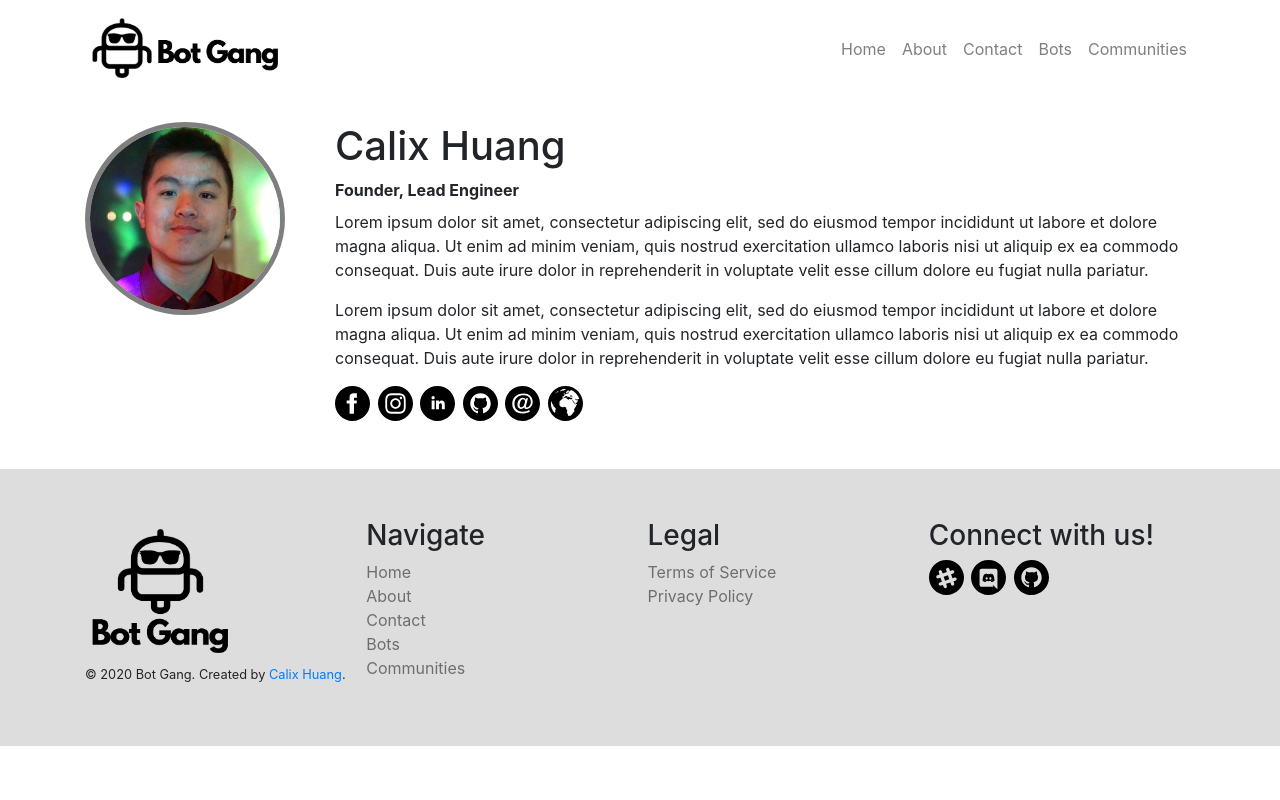
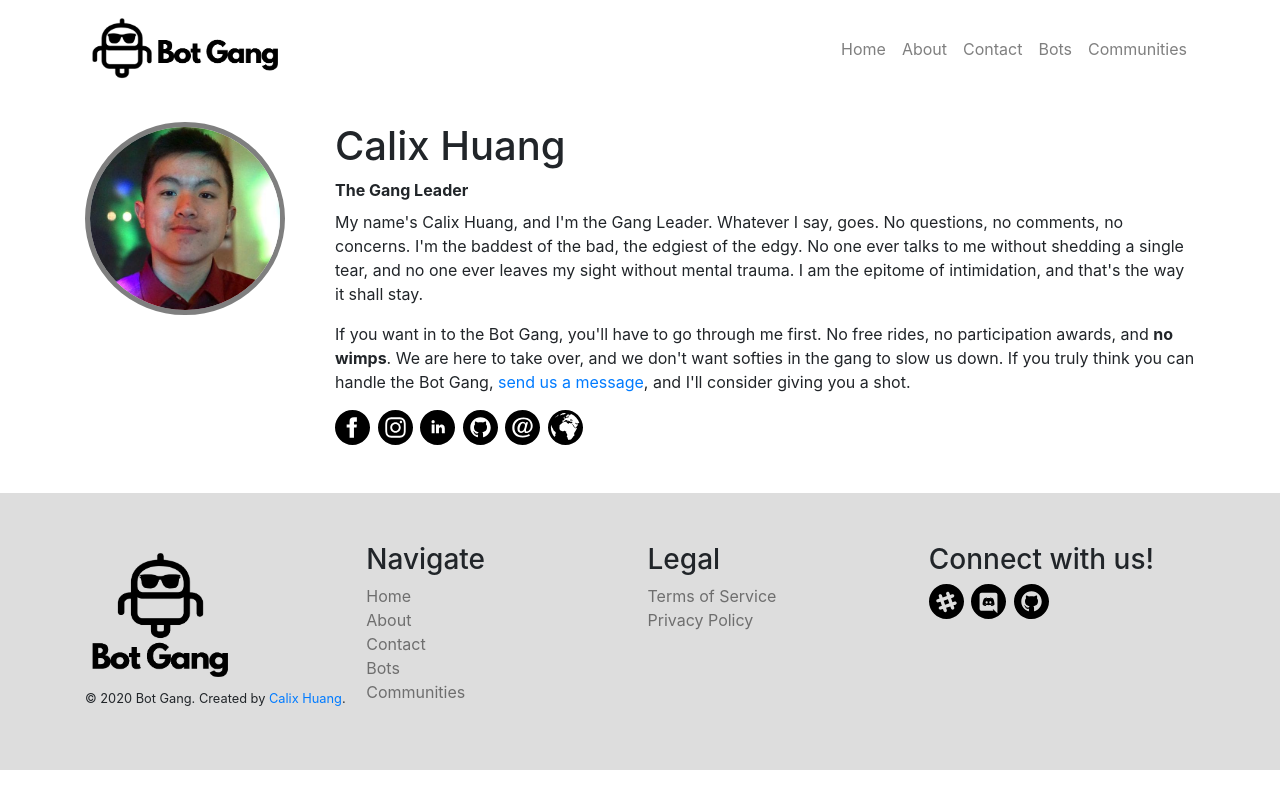
Before and after one commit to calixo888/botgang, a Next.js app: page /about in a window 1280 px wide. Built offline with nearby package versions, Linux system fonts and the light colour scheme.

Commit message:
added content to about

```diff
--- a/pages/about.js
+++ b/pages/about.js
@@ -1,4 +1,5 @@
 import Head from 'next/head'
+import Link from 'next/link'
 import Layout from '../components/layouts/Layout'
 
 export default () => {
@@ -9,30 +10,32 @@ export default () => {
 
         <div>
           <h1>Calix Huang</h1>
-          <p className="mb-2"><strong>Founder, Lead Engineer</strong></p>
+          <p className="mb-2"><strong>The Gang Leader</strong></p>
           <p>
-            Lorem ipsum dolor sit amet, consectetur adipiscing elit, sed do eiusmod tempor incididunt ut labore et dolore magna aliqua. Ut enim ad minim veniam, quis nostrud exercitation ullamco laboris nisi ut aliquip ex ea commodo consequat. Duis aute irure dolor in reprehenderit in voluptate velit esse cillum dolore eu fugiat nulla pariatur.
+            My name's Calix Huang, and I'm the Gang Leader. Whatever I say, goes. No questions, no comments, no concerns. I'm the baddest of the bad, the edgiest of the edgy. No one ever talks to me without shedding a single tear, and no one ever leaves my sight without mental trauma. I am the epitome of intimidation, and that's the way it shall stay.
           </p>
           <p>
-            Lorem ipsum dolor sit amet, consectetur adipiscing elit, sed do eiusmod tempor incididunt ut labore et dolore magna aliqua. Ut enim ad minim veniam, quis nostrud exercitation ullamco laboris nisi ut aliquip ex ea commodo consequat. Duis aute irure dolor in reprehenderit in voluptate velit esse cillum dolore eu fugiat nulla pariatur.
+            If you want in to the Bot Gang, you'll have to go through me first. No free rides, no participation awards, and <strong>no wimps</strong>. We are here to take over, and we don't want softies in the gang to slow us down. If you truly think you can handle the Bot Gang, <Link href="/contact">
+              <a>send us a message</a>
+            </Link>, and I'll consider giving you a shot.
           </p>
           <div className="social-icons">
-            <a href="#" target="_blank">
+            <a href="https://www.facebook.com/calix.huang.904" target="_blank">
               <img src="/img/icons/facebook.svg" />
             </a>
-            <a href="#" target="_blank">
+            <a href="https://www.instagram.com/calix_huang/" target="_blank">
               <img src="/img/icons/instagram.svg" />
             </a>
-            <a href="#" target="_blank">
+            <a href="https://www.linkedin.com/in/calix-huang/" target="_blank">
               <img src="/img/icons/linkedin.svg" />
             </a>
-            <a href="#" target="_blank">
+            <a href="https://github.com/calixo888" target="_blank">
               <img src="/img/icons/github.svg" />
             </a>
-            <a href="#" target="_blank">
+            <a href="mailto:calix@botgang.tech" target="_blank">
               <img src="/img/icons/email.svg" />
             </a>
-            <a href="#" target="_blank">
+            <a href="https://www.calix.dev/" target="_blank">
               <img src="/img/icons/website.svg" />
             </a>
           </div>
```
